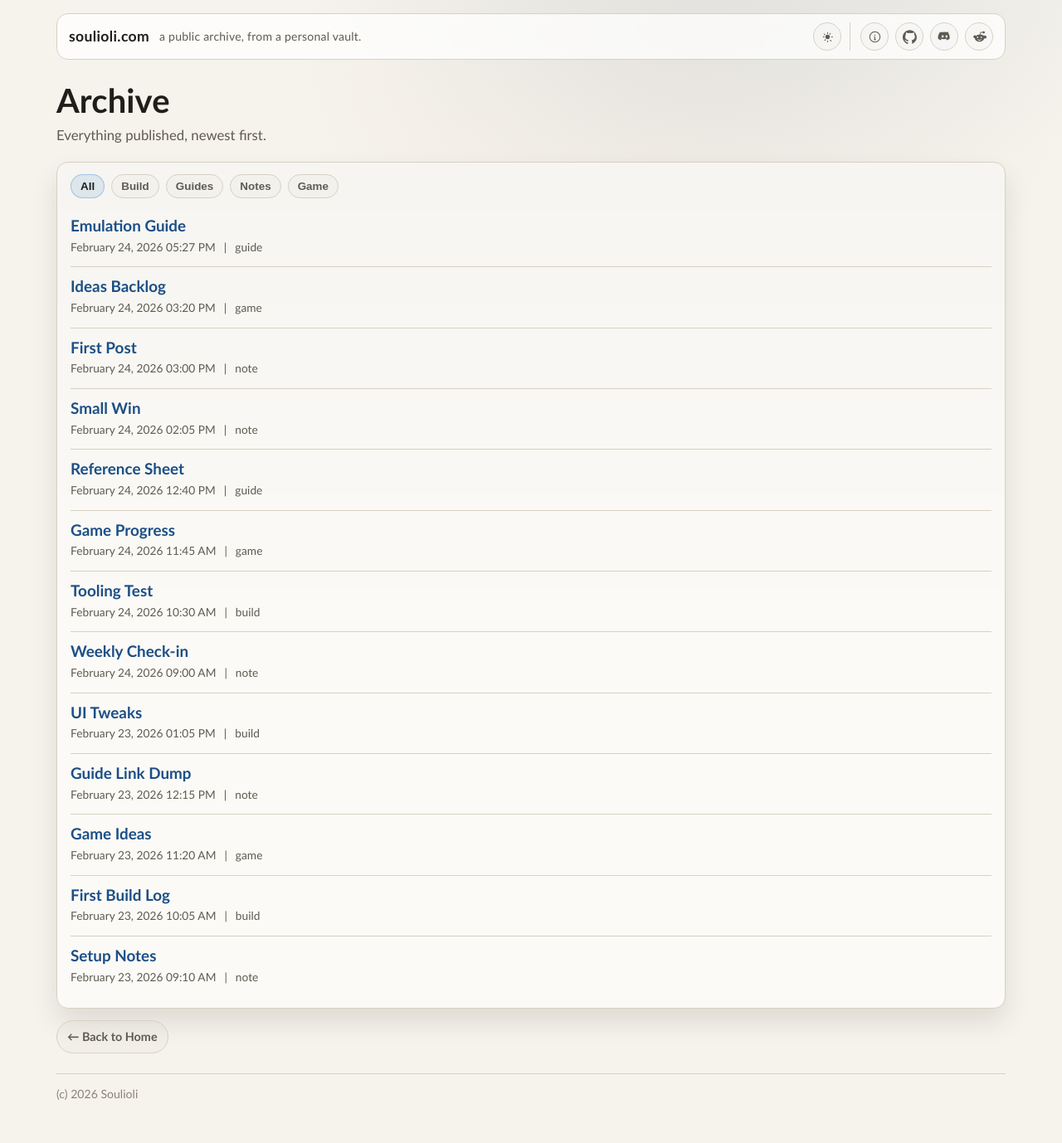
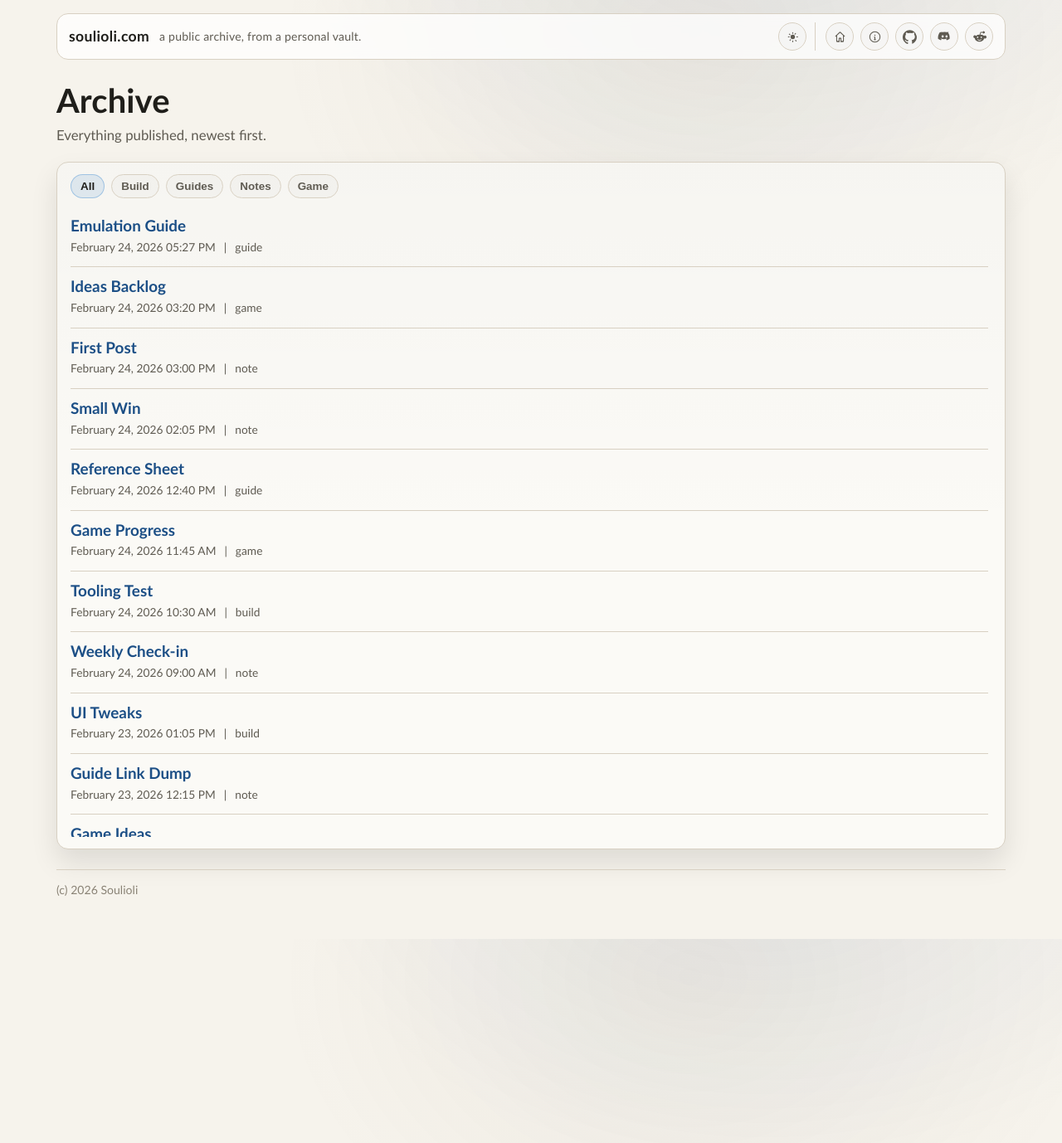
Before and after one commit to Souliolii/soulioli.com, a Jekyll site: the page built from archive.html, in a window 1280 px wide. Shown: the whole page at 83% size. Built offline with Jekyll 4.4.1, drawn with Linux system fonts in a browser that asks for light colours.

Commit message:
Add archive scroll functionality and home link to archive layout

```diff
--- a/_layouts/default.html
+++ b/_layouts/default.html
@@ -53,6 +53,7 @@
       --max: 1180px; /* Max content width */
       --radius: 14px; /* Standard corner radius */
       --feed-max-height: 320px; /* Max height for scrollable post lists on Home */
+      --archive-max-height: 760px; /* About 10 archive posts before internal scroll */
     }
 
     /* Optional light mode fallback for users who force light preference */
@@ -452,6 +453,11 @@
       overflow-y: auto;
       padding-right: 4px;
     }
+    .archive-scroll{
+      max-height: var(--archive-max-height);
+      overflow-y: auto;
+      padding-right: 4px;
+    }
     .pin-tabs{
       display:flex;
       gap: 8px;
@@ -513,6 +519,11 @@
           <button class="theme-option" data-theme-option="amoled" type="button">AMOLED <span>A</span></button>
         </div>
         <div class="social-links">
+          {% unless page.url == "/" %}
+          <a class="icon-btn" href="/" aria-label="Home">
+            <svg viewBox="0 0 24 24" aria-hidden="true"><path d="M12 3.2a1.3 1.3 0 0 1 .9.4l7 6.6a.75.75 0 1 1-1 1.1l-.4-.4v8a1.8 1.8 0 0 1-1.8 1.8h-3.2a.75.75 0 0 1-.75-.75V15h-1.5v5a.75.75 0 0 1-.75.75H7.3a1.8 1.8 0 0 1-1.8-1.8v-8l-.4.4a.75.75 0 1 1-1-1.1l7-6.6a1.3 1.3 0 0 1 .9-.4Zm0 1.8-5 4.7v9h2.7V14.3a.75.75 0 0 1 .75-.75h3a.75.75 0 0 1 .75.75v4.4H17v-9l-5-4.7Z"/></svg>
+          </a>
+          {% endunless %}
           <a class="icon-btn" href="/#about" aria-label="About">
             <svg viewBox="0 0 24 24" aria-hidden="true"><path d="M12 2.5A9.5 9.5 0 1 0 21.5 12 9.5 9.5 0 0 0 12 2.5Zm0 17.5a8 8 0 1 1 8-8 8 8 0 0 1-8 8Zm0-11.75a1 1 0 1 0 1 1 1 1 0 0 0-1-1Zm1 9.25h-2a.75.75 0 0 1 0-1.5h.25v-3h-.25a.75.75 0 0 1 0-1.5h1a.75.75 0 0 1 .75.75V16h.25a.75.75 0 0 1 0 1.5Z"/></svg>
           </a>
--- a/archive.html
+++ b/archive.html
@@ -19,7 +19,7 @@ title: Archive
       </div>
 
       {% for section in site.pinned_sections %}
-        <div class="pin-panel{% if forloop.first %} is-active{% endif %}" data-archive-panel="{{ section.id }}" role="tabpanel">
+        <div class="pin-panel archive-scroll{% if forloop.first %} is-active{% endif %}" data-archive-panel="{{ section.id }}" role="tabpanel">
           {% if section.tag == "all" %}
             {% assign section_posts = sorted_posts %}
           {% else %}
@@ -44,7 +44,7 @@ title: Archive
         </div>
       {% endfor %}
     {% else %}
-      <div class="pin-panel is-active" data-archive-panel="all" role="tabpanel">
+      <div class="pin-panel archive-scroll is-active" data-archive-panel="all" role="tabpanel">
         {% for post in sorted_posts %}
           <div class="post-item" style="padding: 12px 0;">
             <div class="post-title" style="margin:0 0 3px;">
@@ -59,10 +59,6 @@ title: Archive
       </div>
     {% endif %}
   </div>
-</div>
-
-<div style="margin-top:14px;">
-  <a class="pill" href="/">&larr; Back to Home</a>
 </div>
 
 <script>
```
